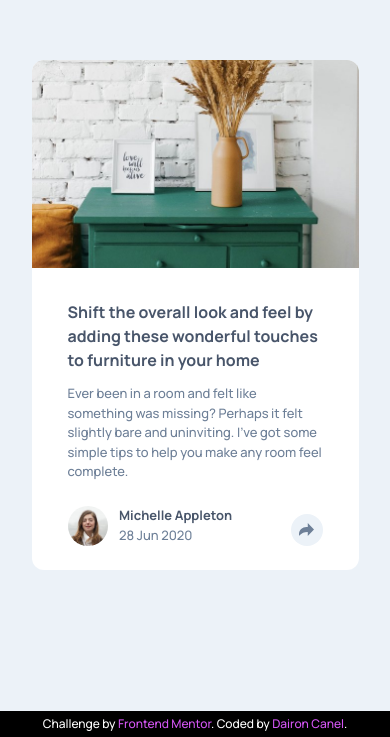
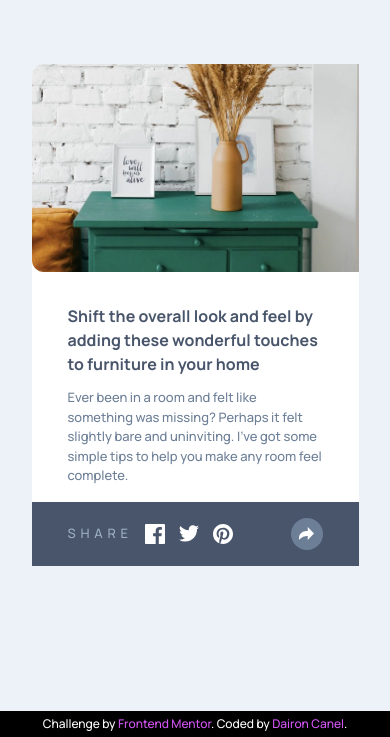
Before and after one commit to dairon-canel/article-preview-component, a website: page public/index.html in a window 390 px wide. Shown: the part 107-844 px from the top of the page. Drawn offline with Linux system fonts and the light colour scheme.

Commit message:
feat: states design

```diff
--- a/public/index.html
+++ b/public/index.html
@@ -18,11 +18,11 @@
   </head>
   <body class="grid min-h-screen bg-lightGrayishBlue">
     <main
-      class="mx-6 grid h-fit min-w-327 max-w-327 place-self-center overflow-hidden rounded-xl bg-white md:h-72 md:min-w-730 md:grid-flow-col"
+      class="relative mx-6 grid h-fit min-w-327 max-w-327 place-self-center rounded-xl bg-white md:h-72 md:min-w-730 md:grid-flow-col"
     >
       <picture class="md:w-72">
         <img
-          class="h-52 w-full object-cover object-top md:h-full md:bg-left md:object-left"
+          class="h-52 w-full rounded-bl-xl rounded-tl-xl object-cover object-top md:h-full md:bg-left md:object-left"
           src="./drawers.jpg"
           alt="drawers with flowers on top"
         />
@@ -37,7 +37,7 @@
           felt slightly bare and uninviting. I’ve got some simple tips to help
           you make any room feel complete.
         </p>
-        <div class="relative mb-6 mt-6 grid scroll-mt-64 grid-flow-col">
+        <div class="mb-4 mt-6 grid grid-flow-col">
           <picture
             class="h-10 w-10 place-self-start overflow-hidden rounded-full"
           >
@@ -61,7 +61,30 @@
               alt="share icon"
             />
           </picture>
-          <div class="absolute"></div>
+
+          <div
+            class="after absolute left-0 bottom-0 grid h-16 w-full grid-flow-col items-center bg-VeryDarkGrayishBlue px-9 md:bottom-24 md:left-auto md:-right-20 md:w-72 md:rounded-xl md:pr-5 md:after:absolute md:after:-bottom-3 md:after:left-1/2 md:after:h-6 md:after:w-6 md:after:bg-grayishBlue"
+          >
+            <div class="share-spacing w-5 text-grayishBlue">SHARE</div>
+            <picture class="justify-self-end"
+              ><img src="./icon-facebook.svg" alt="facebook"
+            /></picture>
+            <picture class="justify-self-center"
+              ><img src="./icon-twitter.svg" alt="twitter"
+            /></picture>
+            <picture
+              ><img src="./icon-pinterest.svg" alt="pinterest"
+            /></picture>
+            <picture
+              class="grid h-8 w-8 cursor-pointer justify-self-end rounded-full bg-DesaturatedDarkBlue md:hidden"
+            >
+              <img
+                class="place-self-center"
+                src="./icon-share-active.svg"
+                alt="share icon"
+              />
+            </picture>
+          </div>
         </div>
       </section>
     </main>
--- a/src/input-style.css
+++ b/src/input-style.css
@@ -9,6 +9,10 @@ html {
 body {
   font-family: 'Manrope', sans-serif;
   font-size: 0.81rem;
+}
+
+.share-spacing {
+  letter-spacing: 0.3rem;
 }
 
 .attribution {
```
Also changed, not shown: public/icon-share-active.svg (added), public/output-style.css.
